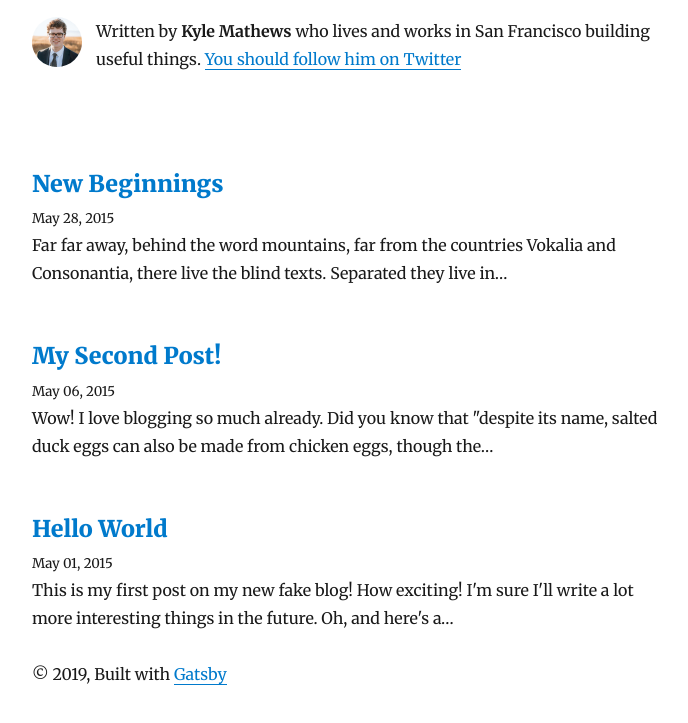
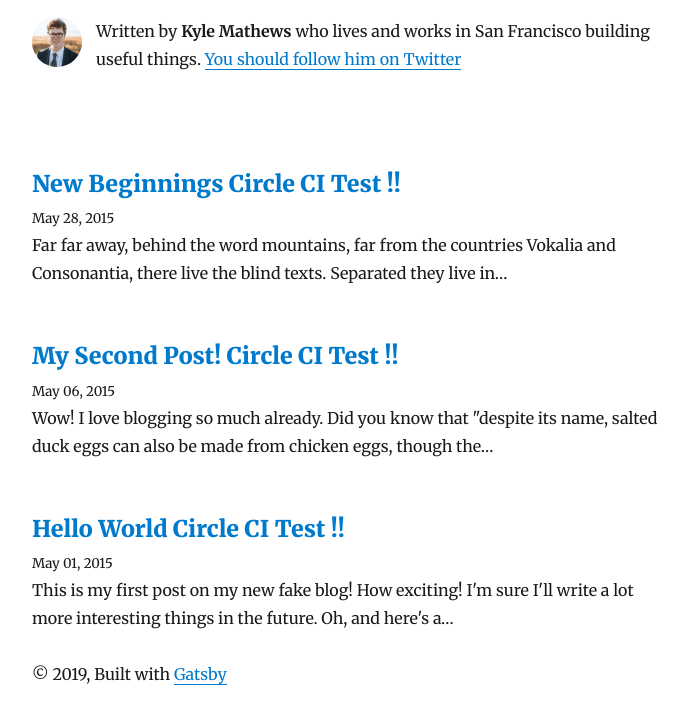
Before and after one commit to h-babazono/gatsby-blog, a Gatsby site: page / in a window 1280 px wide. Shown: the part 207-930 px from the top of the page, without its empty margins (293-981 px from the left). Built offline with nearby package versions, Linux system fonts and the light colour scheme; Gatsby itself is replaced by a stand-in of ours; some packages are replaced by stand-ins of ours.

Commit message:
add test phrase.

```diff
--- a/src/pages/index.js
+++ b/src/pages/index.js
@@ -29,7 +29,7 @@ class BlogIndex extends React.Component {
                 }}
               >
                 <Link style={{ boxShadow: `none` }} to={node.fields.slug}>
-                  {title}
+                  {title} Circle CI Test !!
                 </Link>
               </h3>
               <small>{node.frontmatter.date}</small>
```
